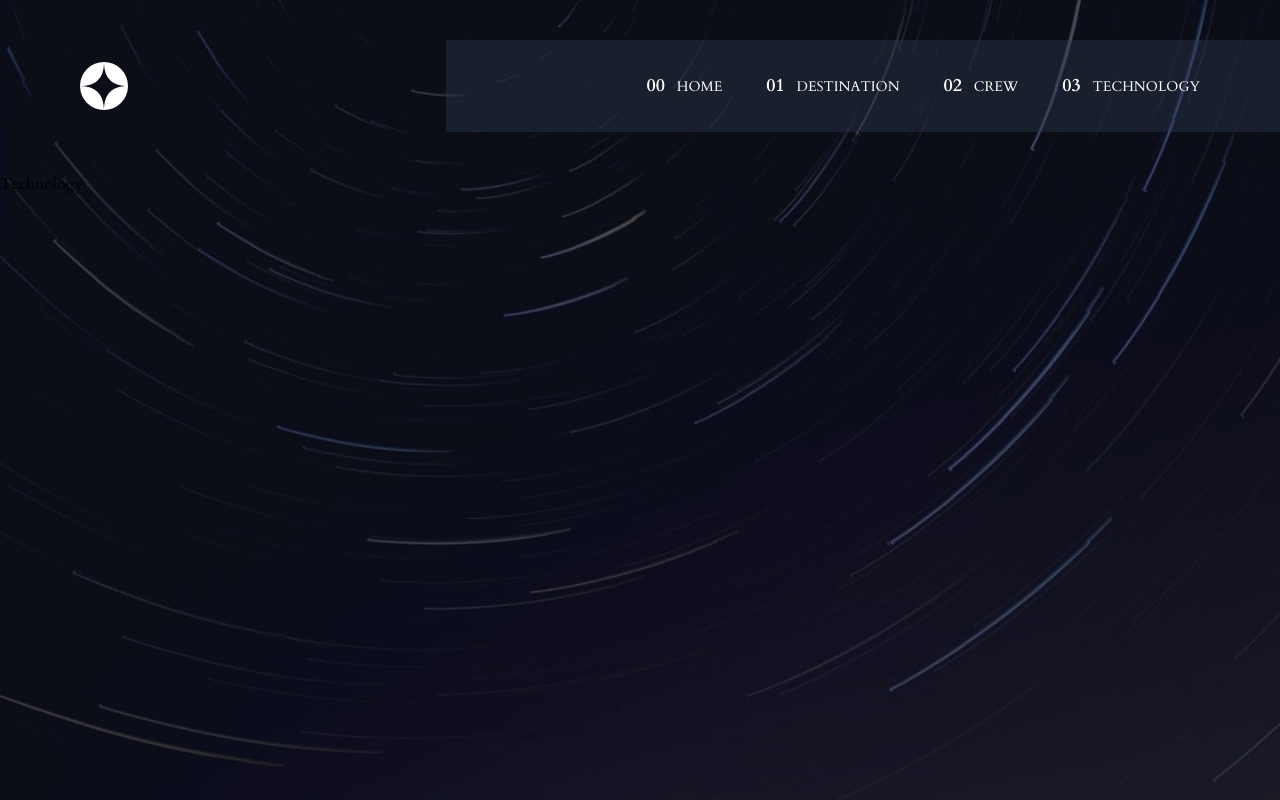
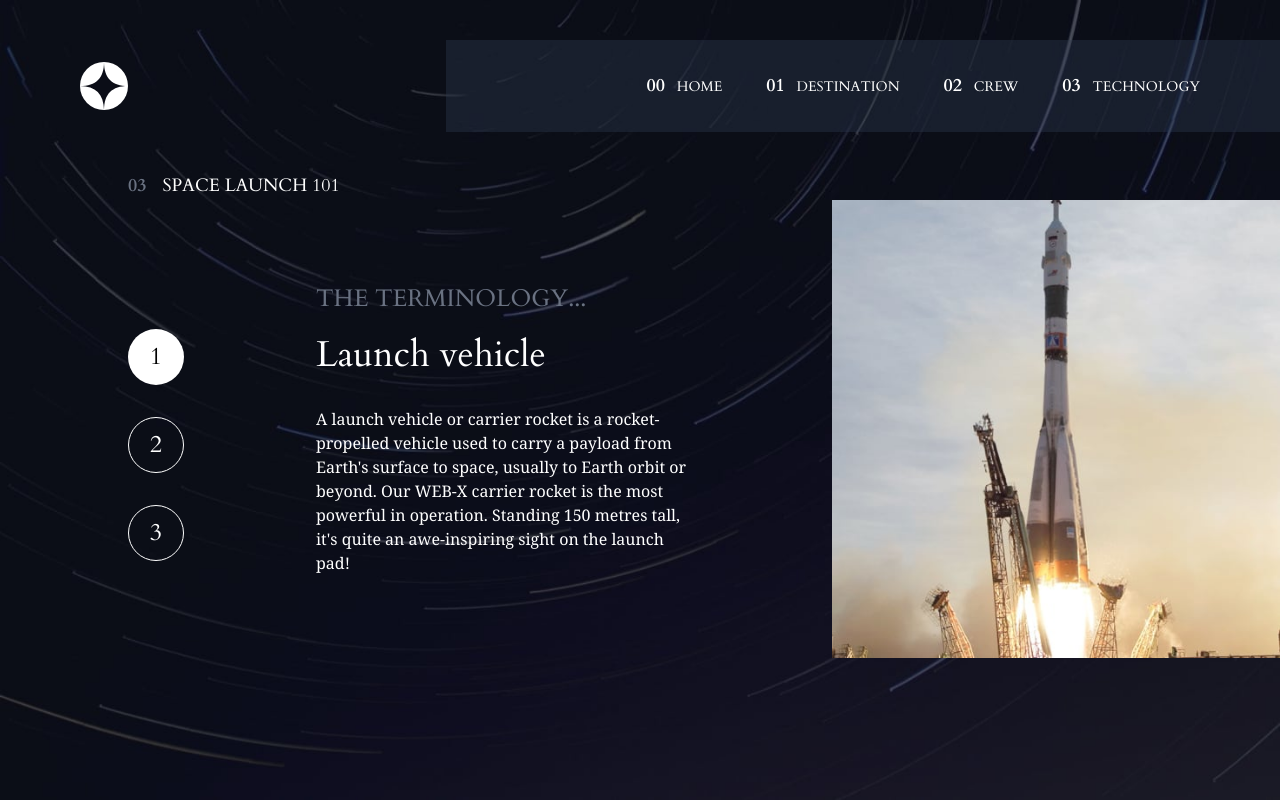
Before and after one commit to Christabel-Akpene/Space-Tourism, a React (Vite) app: page /technology in a window 1280 px wide. Built offline with nearby package versions, Linux system fonts and the light colour scheme.

Commit message:
feat:add technology page

```diff
--- a/src/pages/Technology.jsx
+++ b/src/pages/Technology.jsx
@@ -1,8 +1,52 @@
+import data from "../data.json";
+import { useState } from "react";
 
 const Technology = () => {
+  const [selected, setSelected] = useState(0);
+
+  const changeTechnology = (position) => {
+    setSelected(position);
+  };
+
   return (
-    <div>Technology</div>
-  )
-}
+    <div className="text-white ml-32">
+      <p className="text-lg ">
+        <span className="text-gray-500 mr-4 font-bold">03</span>SPACE LAUNCH 101
+      </p>
 
-export default Technology
+      <div className="flex justify-between items-center space-x-10 pb-20">
+        <div className="flex flex-col">
+              {data.technology.map((technology, index) => {
+                return (
+                  <button
+                    key={technology.role}
+                    onClick={() => changeTechnology(index)}
+                    className={`${
+                      selected === index ? " bg-white text-black" : "border border-white"
+                    } w-14 h-14 text-2xl text-bold mt-8 flex items-center justify-center text-center rounded-full cursor-pointer`}
+                  >
+
+                    {index + 1}
+                  </button>
+                );
+              })}
+        </div>
+
+        <div className="w-2/6">
+          <p className="text-2xl mb-5 text-gray-500">THE TERMINOLOGY...</p>
+          <p className="mb-8 text-4xl font-semi-bold">
+            {data.technology[selected].name}
+          </p>
+          <p className="font-serif ">{data.technology[selected].description}</p>
+        </div>
+
+        <div className="">
+          <img src={data.technology[selected].images.portrait}   className="max-w-md w-full h-auto object-contain" />
+        </div>
+
+      </div>
+    </div>
+  );
+};
+
+export default Technology;
```
